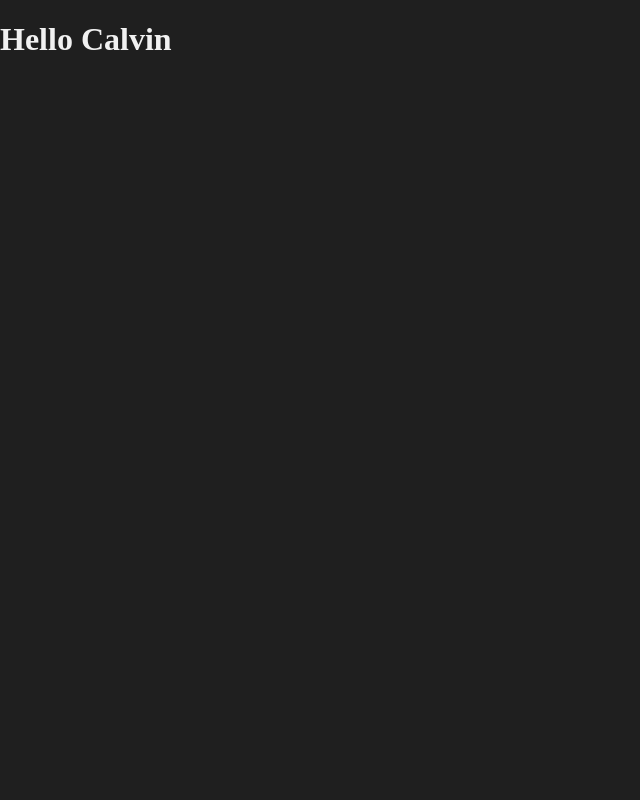
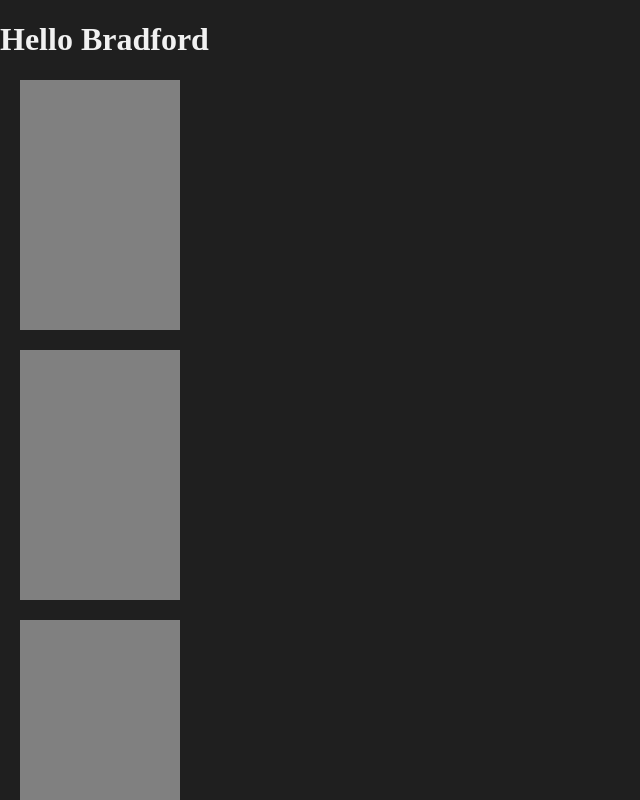
Before and after one commit to Fosters-Home-for-Imaginary-Friends/project-atelier, a React app: page / in a window 1280 px wide. Shown: the top 800 px of the page, without its empty margins (0-640 px from the left). Built offline with nearby package versions, Linux system fonts and the light colour scheme; a web font is replaced by a local one.

Commit message:
Created Components for the Product Card and the Related Products List. Also added some css styling for them

```diff
--- a/public/index.css
+++ b/public/index.css
@@ -15,3 +15,10 @@ body {
 h1 {
   font-family: 'Prototype Regular';
 }
+
+.product-card {
+  background-color: grey;
+  width: 160px;
+  height: 250px;
+  margin: 20px;
+}
--- a/src/components/App.jsx
+++ b/src/components/App.jsx
@@ -1,7 +1,13 @@
 import React from "react";
+import RelatedProducts from "./related/RelatedProducts.jsx";
 
 const App = () => {
-  return <h1>Hello Calvin</h1>
+  return (
+    <div>
+      <h1>Hello Bradford</h1>
+      <RelatedProducts />
+    </div>
+  );
 }
 
 export default App;
--- /dev/null
+++ b/src/components/related/ProductCard.jsx
@@ -0,0 +1,10 @@
+import React from 'react';
+
+const ProductCard = () => {
+  return (
+    <div className="product-card">
+    </div>
+  );
+};
+
+export default ProductCard;
--- /dev/null
+++ b/src/components/related/RelatedProducts.jsx
@@ -0,0 +1,15 @@
+import React from 'react';
+import ProductCard from './ProductCard.jsx';
+
+const RelatedProducts = () => {
+
+  return (
+    <div className="related-products">
+      <div className="related-product-carousel">
+        {[1,2,3,4,5,6,7,8,9,10].map((num) => <ProductCard key={num} />)}
+      </div>
+    </div>
+  );
+};
+
+export default RelatedProducts;
```
